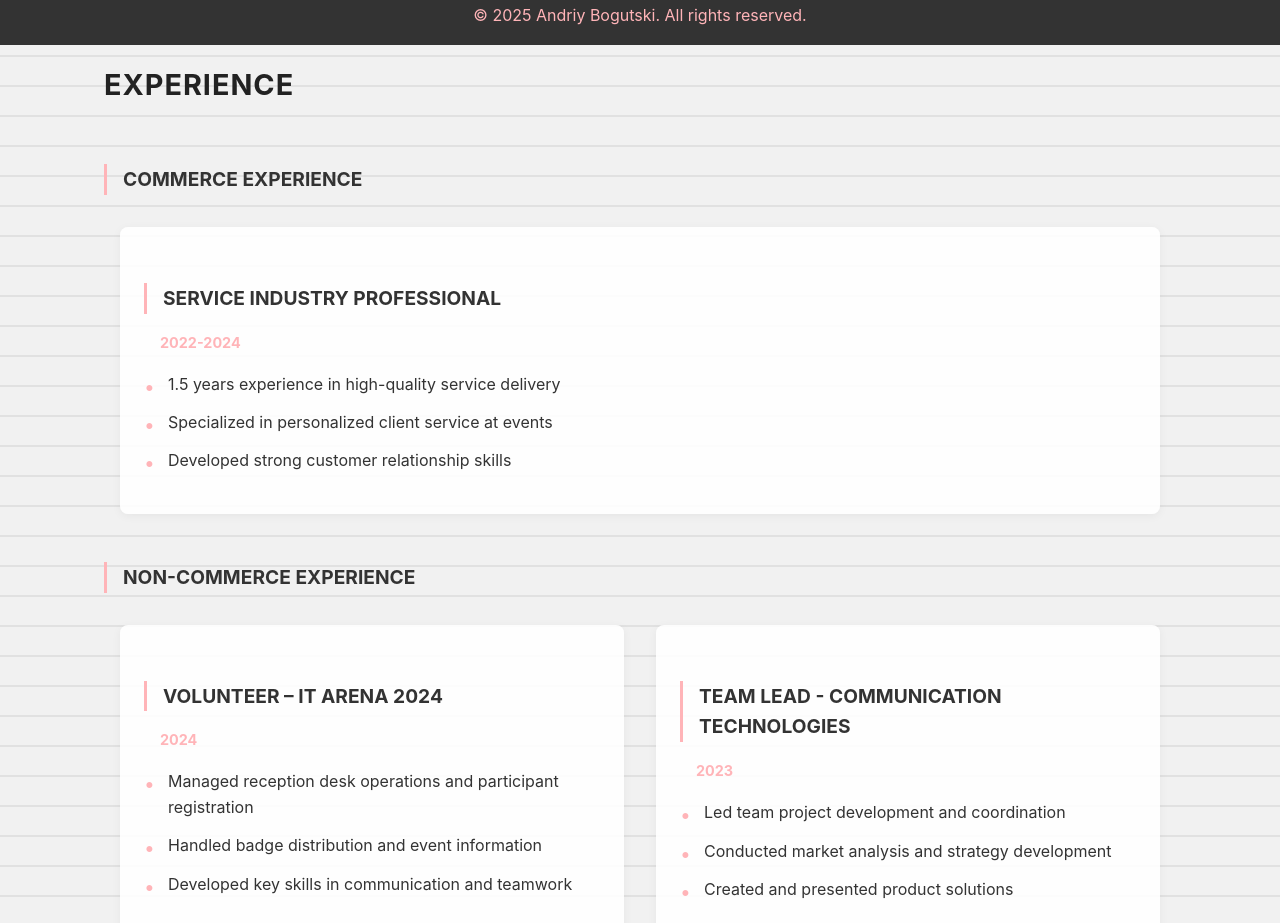
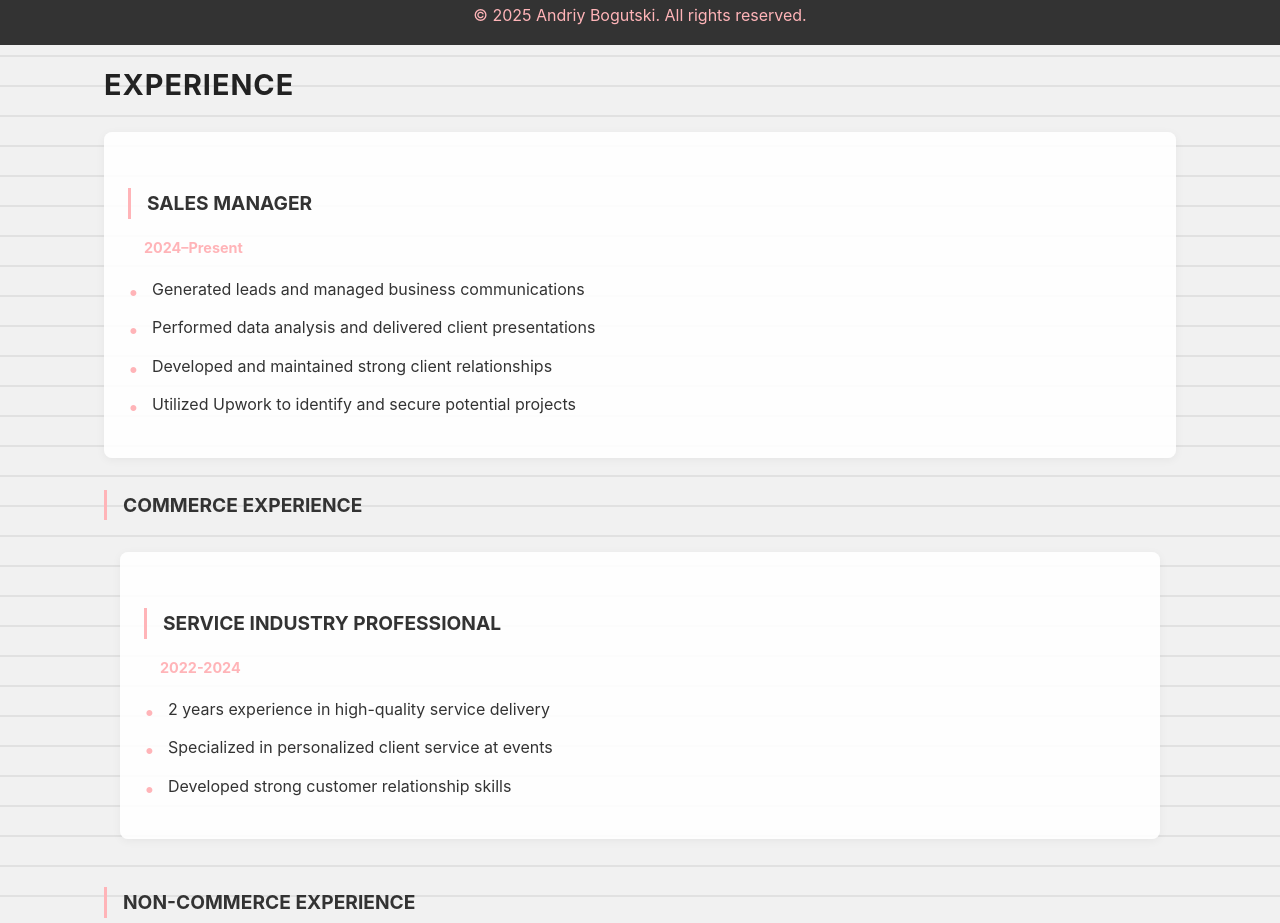
Before and after one commit to Illu30qpPeHiK/Bogutski-Andriy-Resume, a website built with Vite: page index.html in a window 1280 px wide. Shown: the part 755-1678 px from the top of the page. Built offline with nearby package versions, Linux system fonts and the light colour scheme.

Commit message:
Update experience section in index.html to reflect new roles and responsibilities

```diff
--- a/index.html
+++ b/index.html
@@ -48,13 +48,23 @@
 
         <section id="experience">
             <h2>Experience</h2>
+            <div class="experience-item">
+                <h3>SALES MANAGER</h3>
+                <p class="date">2024–Present</p>
+                <ul>
+                    <li>Generated leads and managed business communications</li>
+                    <li>Performed data analysis and delivered client presentations</li>
+                    <li>Developed and maintained strong client relationships</li>
+                    <li>Utilized Upwork to identify and secure potential projects</li>
+                </ul>
+            </div>
             <h3>Commerce Experience</h3>
             <div class="experience-grid">
                 <div class="experience-item">
                     <h3>SERVICE INDUSTRY PROFESSIONAL</h3>
                     <p class="date">2022-2024</p>
                     <ul>
-                        <li>1.5 years experience in high-quality service delivery</li>
+                        <li>2 years experience in high-quality service delivery</li>
                         <li>Specialized in personalized client service at events</li>
                         <li>Developed strong customer relationship skills</li>
                     </ul>
```
